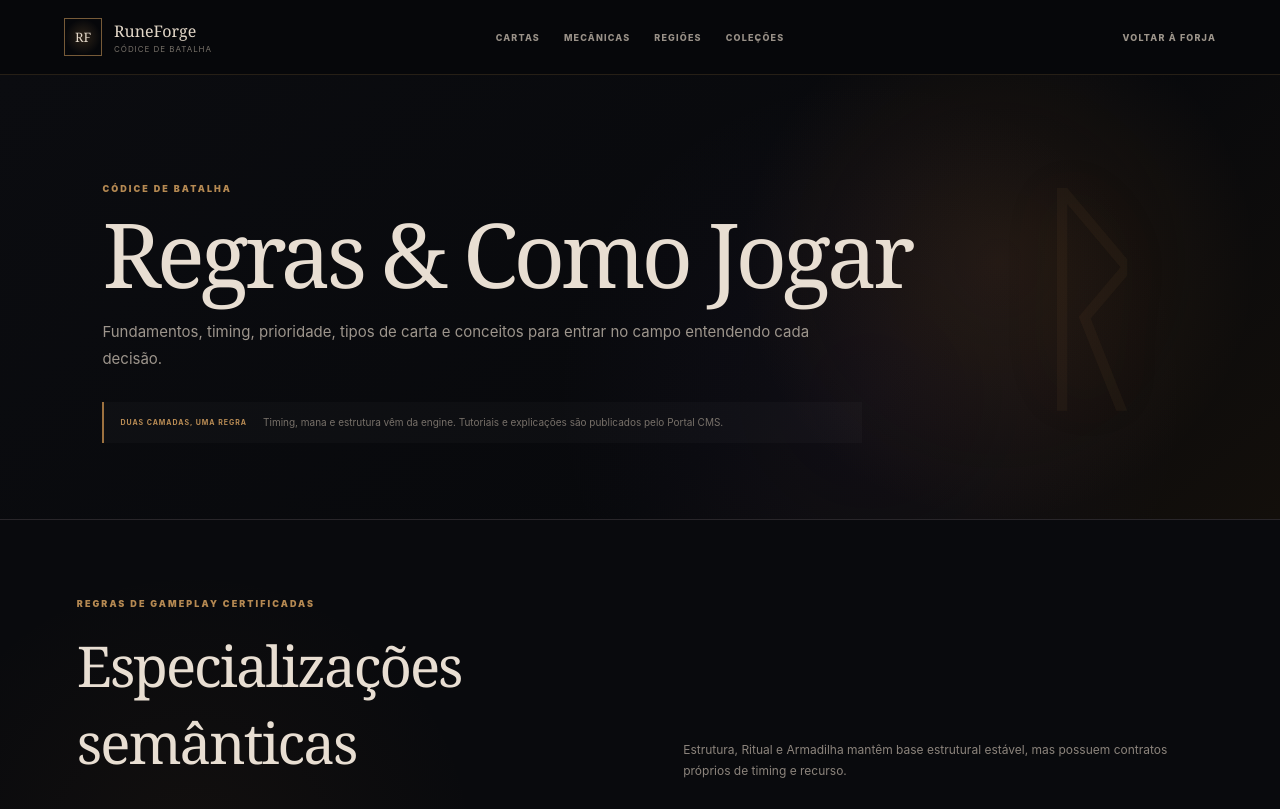
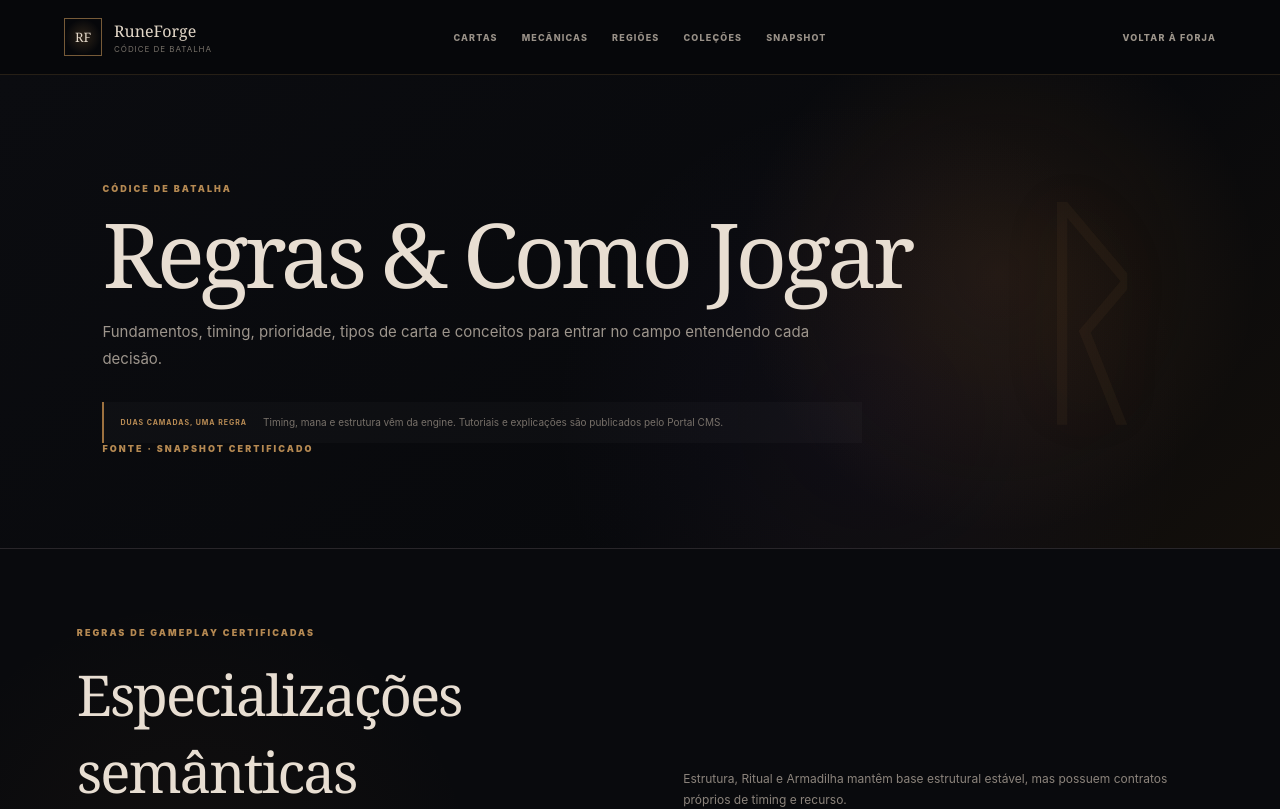
Before and after one commit to EntropiaEKaos/SiteRuneForged, a Next.js app: page /rules in a window 1280 px wide. Shown: the top 809 px of the page. Built offline with nearby package versions, Linux system fonts and the light colour scheme.

Commit message:
feat(snapshot): expose rule contract source provenance

```diff
--- a/src/app/rules/page.tsx
+++ b/src/app/rules/page.tsx
@@ -64,6 +64,7 @@ export default async function RulesPage() {
           <Link href="/keywords">Mecânicas</Link>
           <Link href="/regions">Regiões</Link>
           <Link href="/collections">Coleções</Link>
+          <Link href="/snapshot">Snapshot</Link>
         </nav>
         <Link className="content-home-link" href="/">Voltar à Forja</Link>
       </header>
@@ -77,13 +78,18 @@ export default async function RulesPage() {
             <strong>DUAS CAMADAS, UMA REGRA</strong>
             <span>Timing, mana e estrutura vêm da engine. Tutoriais e explicações são publicados pelo Portal CMS.</span>
           </div>
+          {contracts.available ? (
+            <small className="content-kicker" data-rules-source={contracts.source}>
+              {contracts.source === "api" ? "FONTE · API AO VIVO" : "FONTE · SNAPSHOT CERTIFICADO"}
+            </small>
+          ) : null}
         </div>
         <div className="rules-intelligence-rune" aria-hidden="true">ᚱ</div>
       </section>
 
       {!contracts.available ? (
         <section className="rules-contract-unavailable">
-          <div><span>CONTRATOS DA ENGINE INDISPONÍVEIS</span><h2>As regras editoriais continuam acessíveis.</h2><p>O portal não substitui timing, mana ou tipos por uma cópia local quando a API da engine está indisponível.</p></div>
+          <div><span>CONTRATOS INDISPONÍVEIS</span><h2>Nem a engine ao vivo nem o snapshot responderam.</h2><p>O portal prefere falhar fechado a inventar timing, mana ou tipos.</p></div>
           <Link href="/rules">Tentar novamente</Link>
         </section>
       ) : (
@@ -132,7 +138,7 @@ export default async function RulesPage() {
       </section>
 
       <footer className="content-footer">
-        <span>RuneForge · contratos da engine + conteúdo Portal CMS</span>
+        <span>RuneForge · contratos da engine + conteúdo Portal CMS · snapshot certificado</span>
         <Link href="/keywords">Explorar mecânicas ↗</Link>
       </footer>
     </main>
```
